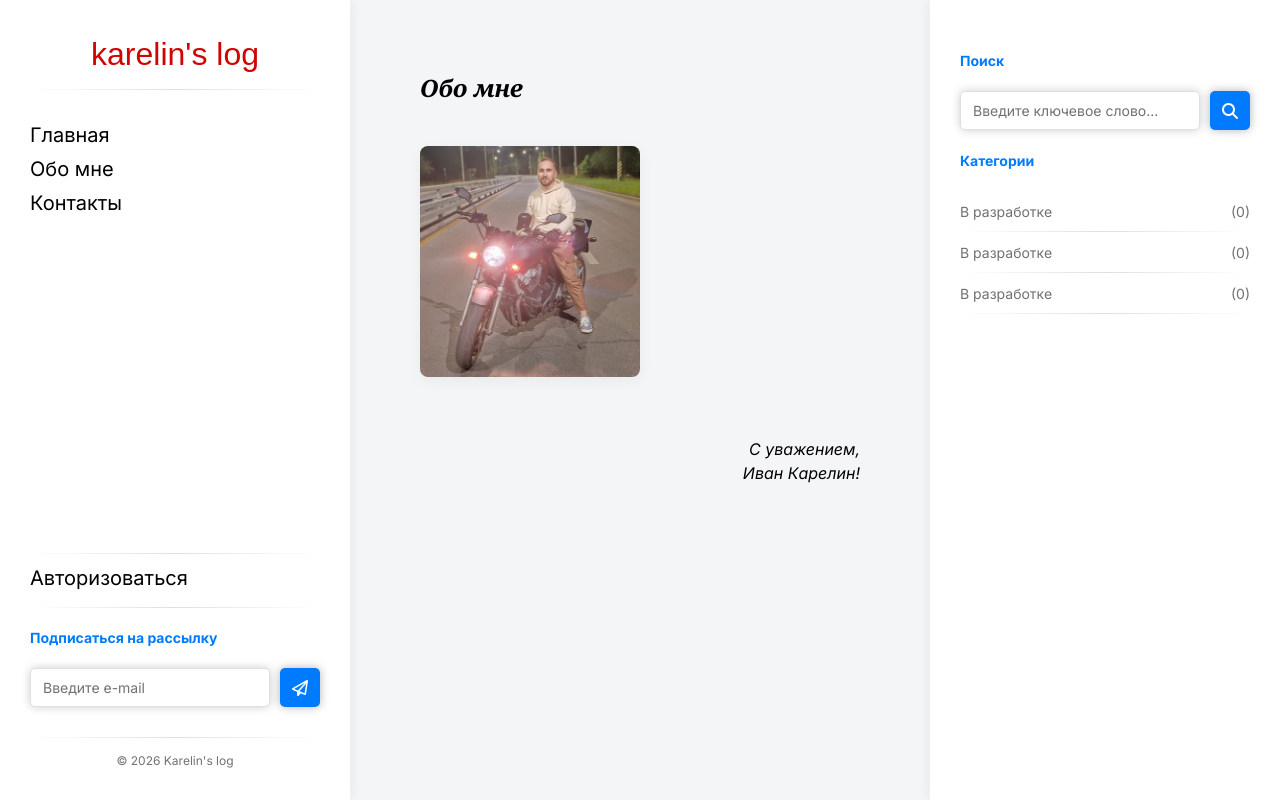
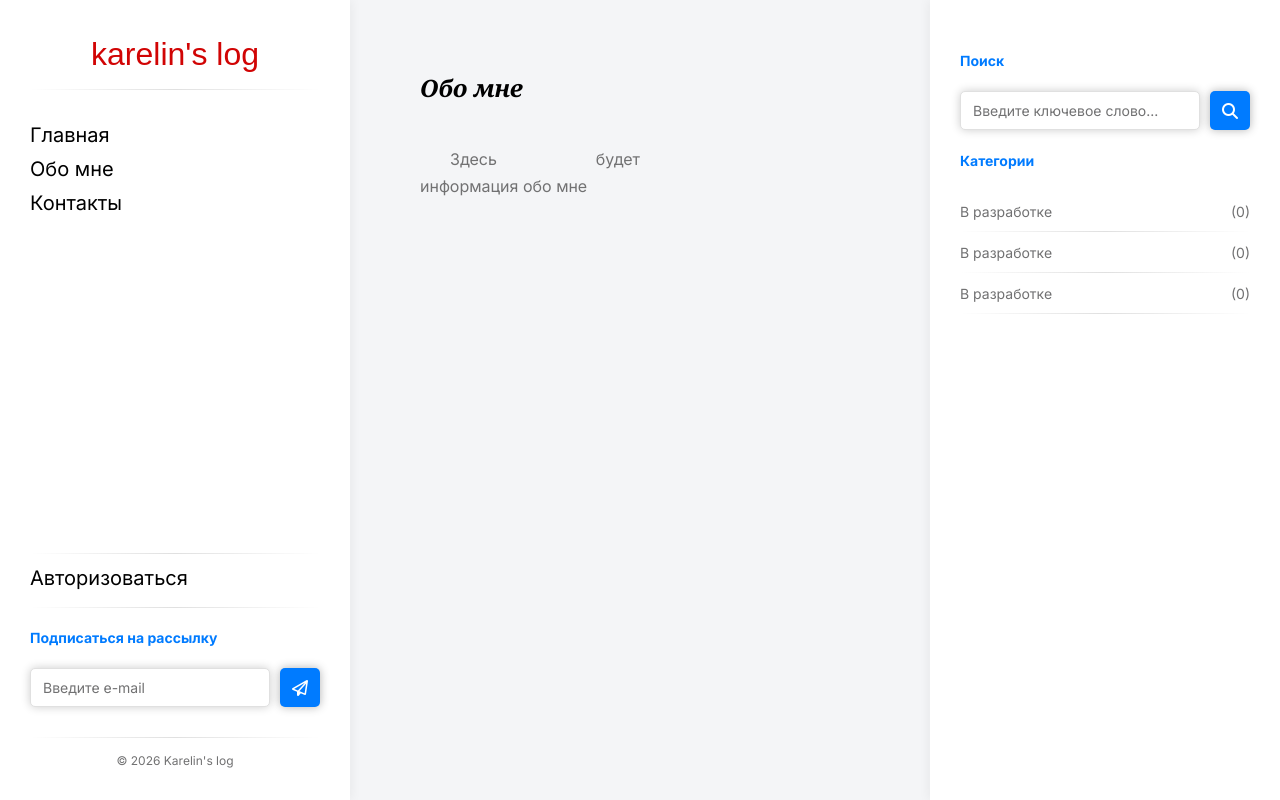
Before and after one commit to KarelinIvan/Karelin-s-Log, a FastAPI app: template app/templates/about.html in a window 1280 px wide. Run offline with FastAPI, Linux system fonts and the light colour scheme; the template is opened without the code that fills it, so the values that code supplies are empty; parts of the project's set-up code (start-up, migrations or seed data) failed here and were passed over; some web fonts are replaced.

Commit message:
изменен шаблон и стили для отображения страницы обо мне

```diff
--- a/app/static/css/style.css
+++ b/app/static/css/style.css
@@ -966,14 +966,6 @@
     white-space: pre-wrap;
 }
 
-.about-signature {
-    margin-top: 40px;
-    padding-top: 20px;
-    font-style: italic;
-    text-align: right;
-    color: var(--color-black);
-}
-
 .about-content .post-detail__description {
     line-height: 1.7;
     margin-bottom: 15px;
--- a/app/templates/about.html
+++ b/app/templates/about.html
@@ -10,13 +10,17 @@
     <div class="about-content">
 
         <div class="about-intro">
-            <img src="/static/images/me.jpg" alt="Фото Ивана Карелина" class="about-photo">
-            <p class="post-detail__description">{{ about.content | safe }}</p>
+            {% if about and about.photo %}
+            <img src="/page/about/photo" alt="Фото Ивана Карелина" class="about-photo">
+            {% endif %}
+
+            {% if about %}
+                <p class="post-detail__description">{{ about.content | safe }}</p>
+            {% else %}
+                <p class="post-detail__description">Здесь будет информация обо мне</p>
+            {% endif %}
         </div>
 
-    <div class="about-signature">
-            <p>С уважением,<br>Иван Карелин!</p>
-    </div>
     </div>
 </article>
 
```
Also changed, not shown: app/static/images/me.jpg (deleted).
